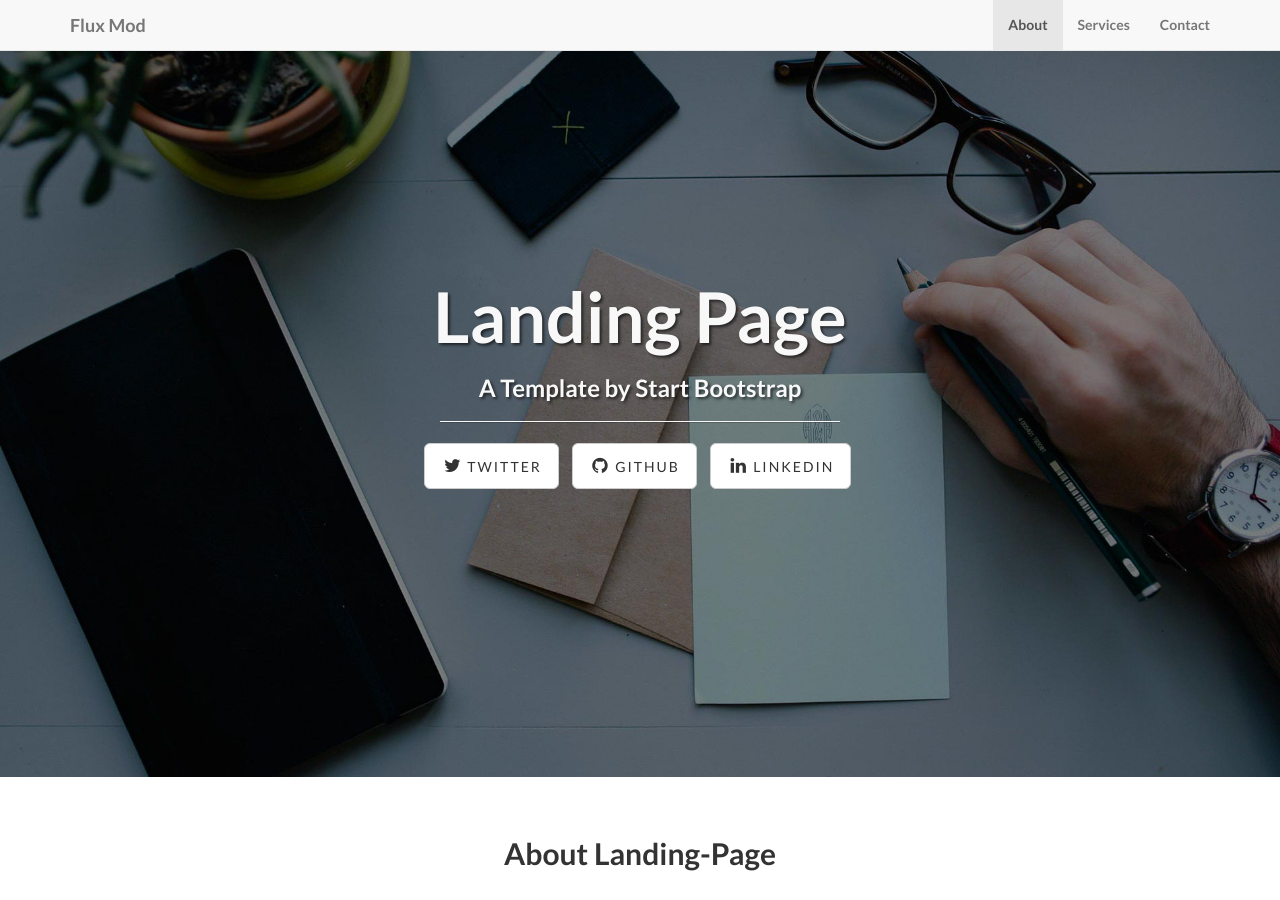
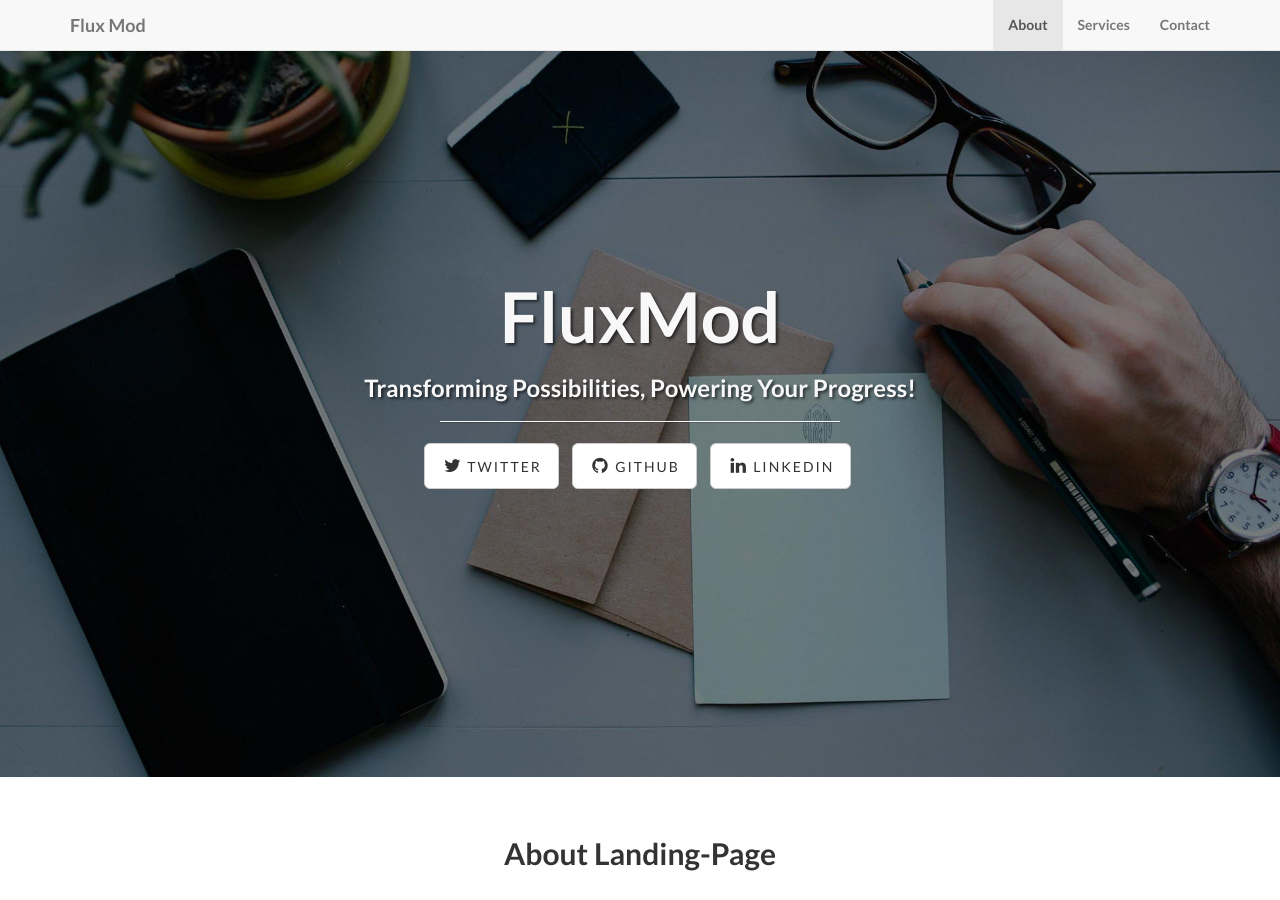
Before and after one commit to YoJJeremiah/YoJJeremiah.github.io, a Jekyll site: the page built from index.html, in a window 1280 px wide and 900 px high. Built offline with Jekyll 4.4.1, drawn with Linux system fonts in a browser that asks for light colours.

Commit message:
Update index.html

```diff
--- a/index.html
+++ b/index.html
@@ -1,5 +1,5 @@
 ---
 layout: default
-title: Landing Page
-subTitle: A Template by Start Bootstrap
+title: FluxMod
+subTitle: Transforming Possibilities, Powering Your Progress!
 ---
```
